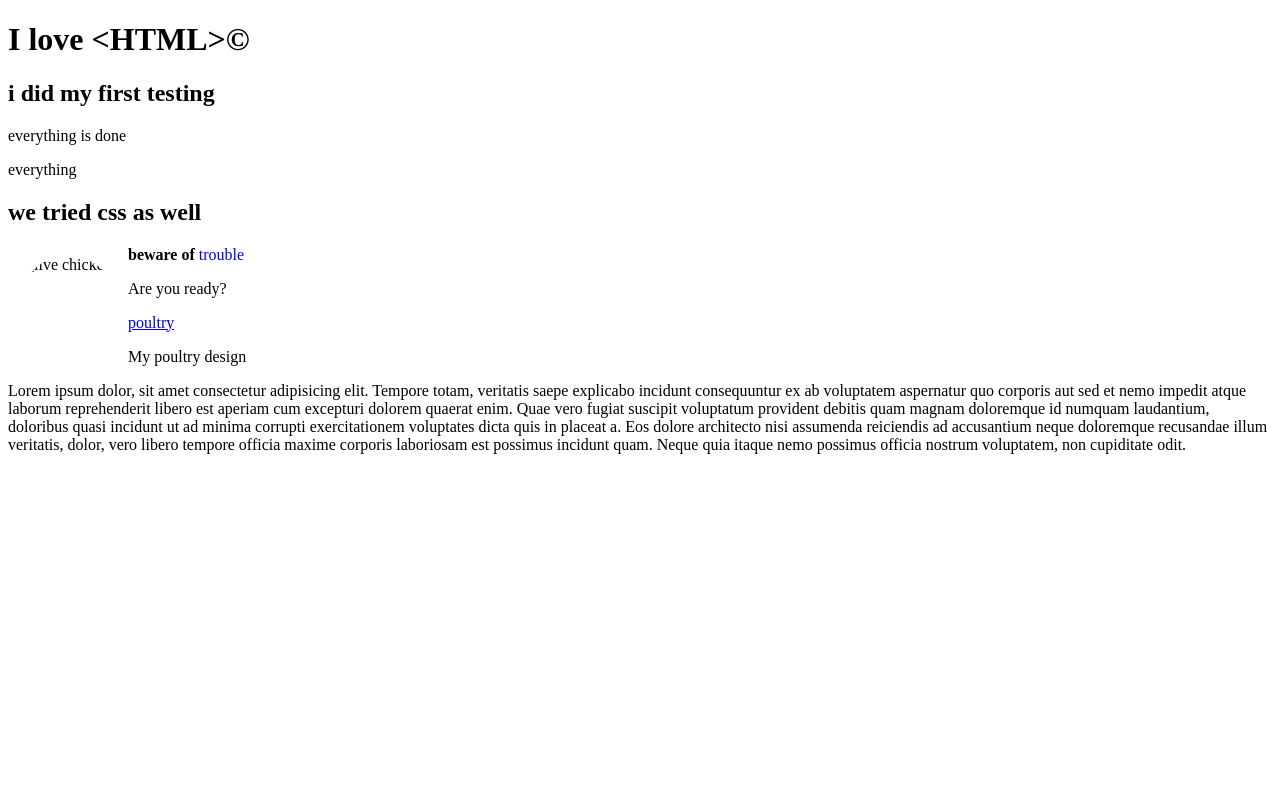
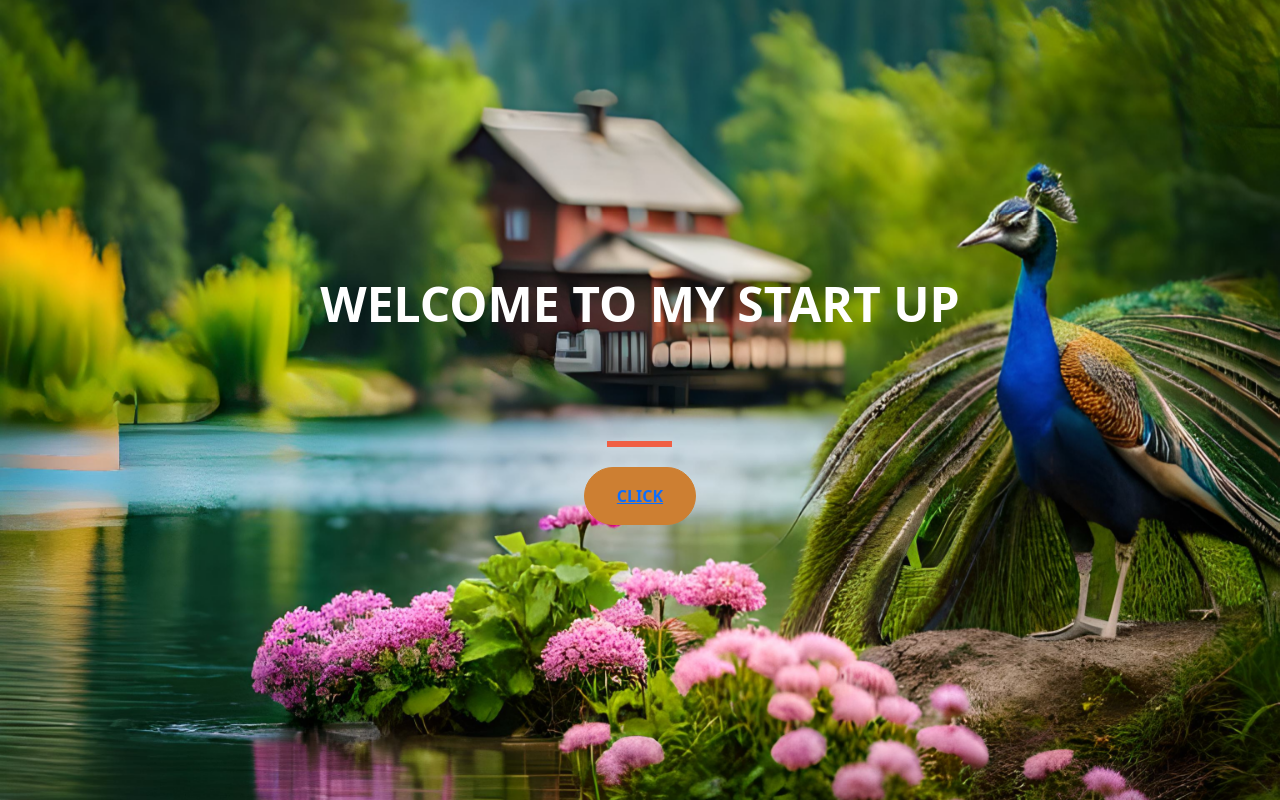
Before and after one commit to Rugpull13/pullrug.github-io, a plain HTML site: page index.html in a window 1280 px wide. Drawn offline with nearby package versions, Linux system fonts and the light colour scheme.

Commit message:
Update index.html

```diff
--- a/index.html
+++ b/index.html
@@ -1,41 +1,25 @@
 <!DOCTYPE html>
-<html lang="en">
-  <head>
-    <meta charset="UTF-8">
-    <meta name="description" content="If i make it dont call it luck">
-<title>my first trial</title>
-    <style>
-        img {
-          width: 100px;
-          height: 100px;
-          border-radius: 50px;
-          float: left;
-          margin: 10px;
-        }
-        .trouble{
-            font-weight: bold;
-        }
-    </style>
-<style>
-.trouble em{
-color: blue;
-font-weight: 100;
-font-size: medium;
-font-style: normal;
-}
-</style>
-  </head>
-  <body>
-    <h1>I love &lt;HTML&gt;&copy;</h1>
-    <h2>i did my first testing</h2>
-    <p>everything is done</p>
-    <p>everything</p>
-    <h2>we tried css as well</h2>
-    <img src="img/img2/IMG_6274.JPG" alt="live chicken">
-        <p class="trouble">beware of <em>trouble</em></p>
-    <p>Are you ready?</p>
-    <a href="poultry/YCMW0021.JPG" download>poultry</a>
-    <p>My poultry design</p>
-    <p>Lorem ipsum dolor, sit amet consectetur adipisicing elit. Tempore totam, veritatis saepe explicabo incidunt consequuntur ex ab voluptatem aspernatur quo corporis aut sed et nemo impedit&nbsp;atque laborum reprehenderit libero est aperiam cum excepturi dolorem quaerat enim. Quae vero fugiat suscipit voluptatum provident debitis quam magnam doloremque id numquam laudantium, doloribus quasi incidunt ut ad minima corrupti exercitationem voluptates dicta quis in placeat a. Eos dolore architecto nisi assumenda reiciendis ad accusantium neque doloremque recusandae illum veritatis, dolor, vero libero tempore officia maxime corporis laboriosam est possimus incidunt quam. Neque quia itaque nemo possimus officia nostrum voluptatem, non cupiditate odit.</p>
-  </body>
+<html>
+<head>
+  <meta charset="utf-8">
+  <meta name="viewport" content="width=device-width, initial-scale=1">
+  <title>My start up</title>
+  <link href="https://cdn.jsdelivr.net/npm/bootstrap@5.3.0/dist/css/bootstrap.min.css" rel="stylesheet">
+  <link rel="stylesheet" type="text/css" href="start.css">
+</head>
+<body>
+  <div class="container d-flex justify-content-center align-items-center h-100"  >
+    <div class="row">
+    <header class="text-center col-12">
+     <h1 class="text-uppercase"><strong>Welcome to my start up</strong></h1>
+    </header>
+    <div class="buffer col-12"></div>
+   <section class="text-center col-12">
+   <hr>
+    <button class="btn btn-info btn-xl" ><a href="http://eepurl.com/i0nLlE"> click
+    </button>
+  </section>
+  </div>
+  </div>
+</body>
 </html>
```
